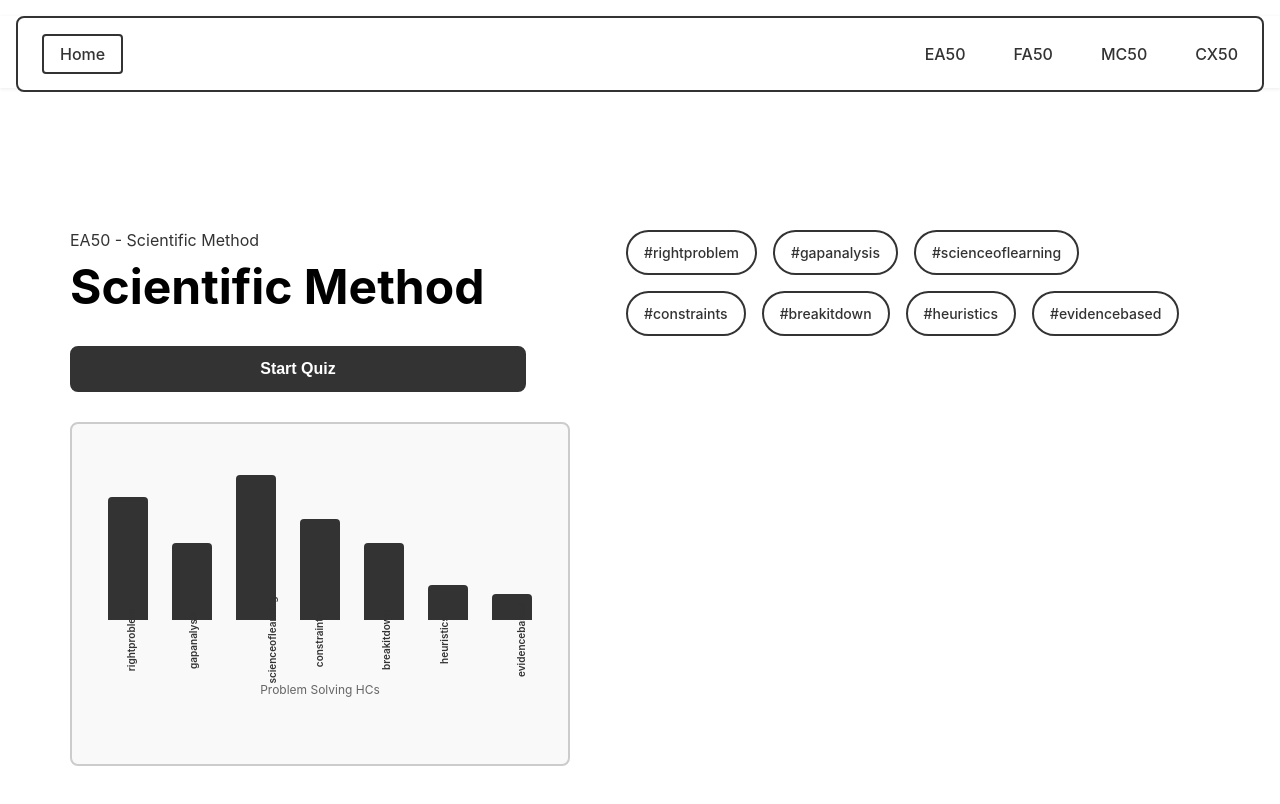
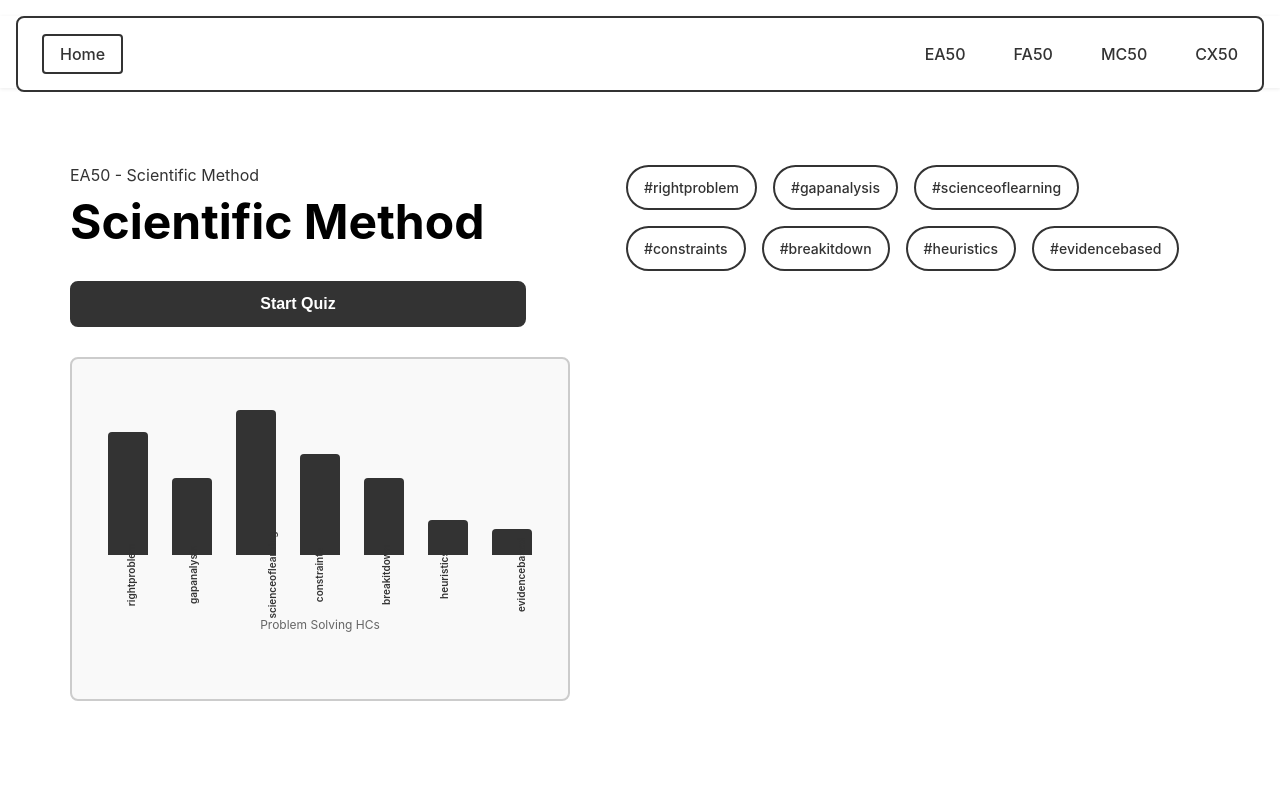
Before and after one commit to autinn/gamify-hc, a React (Create React App) app in the folder frontend/: page /course/1/unit/1 in a window 1280 px wide. Shown: the top 804 px of the page. Built offline with nearby package versions, Linux system fonts and the light colour scheme.

Commit message:
reduce top padding in PageLayout.css

```diff
--- a/frontend/src/components/common/layout/PageLayout.css
+++ b/frontend/src/components/common/layout/PageLayout.css
@@ -36,8 +36,7 @@
 .page-layout {
   display: flex;
   gap: var(--column-gap);
-  /* add top padding equal to header height so sticky header doesn't overlap content */
-  padding: calc(var(--page-padding) + var(--header-height)) var(--page-padding);
+  padding: calc(var(--header-height) + 5px) var(--page-padding) var(--page-padding) var(--page-padding);
   min-height: 100vh;
   background-color: #ffffff;
   max-width: 1400px;
```
